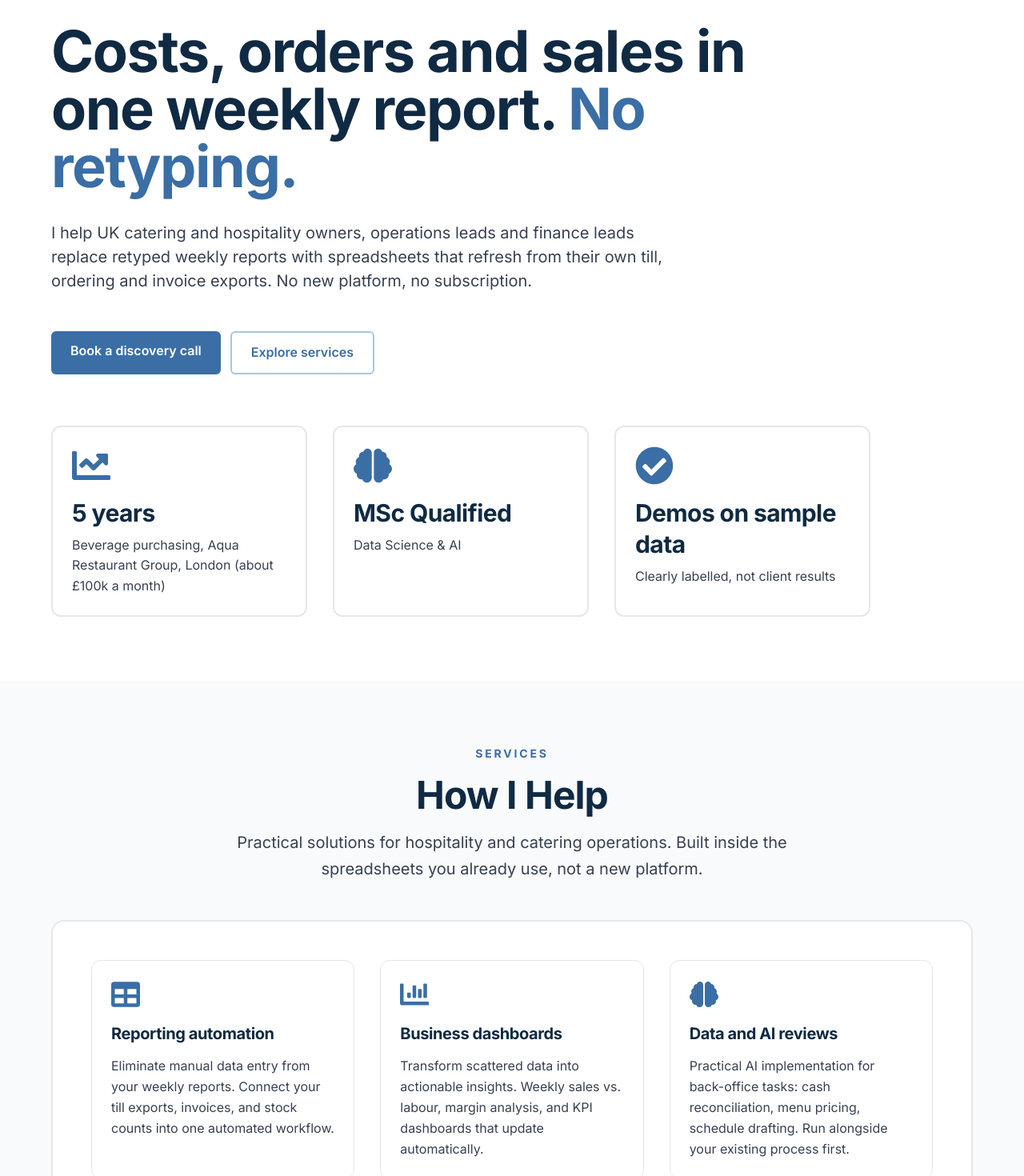
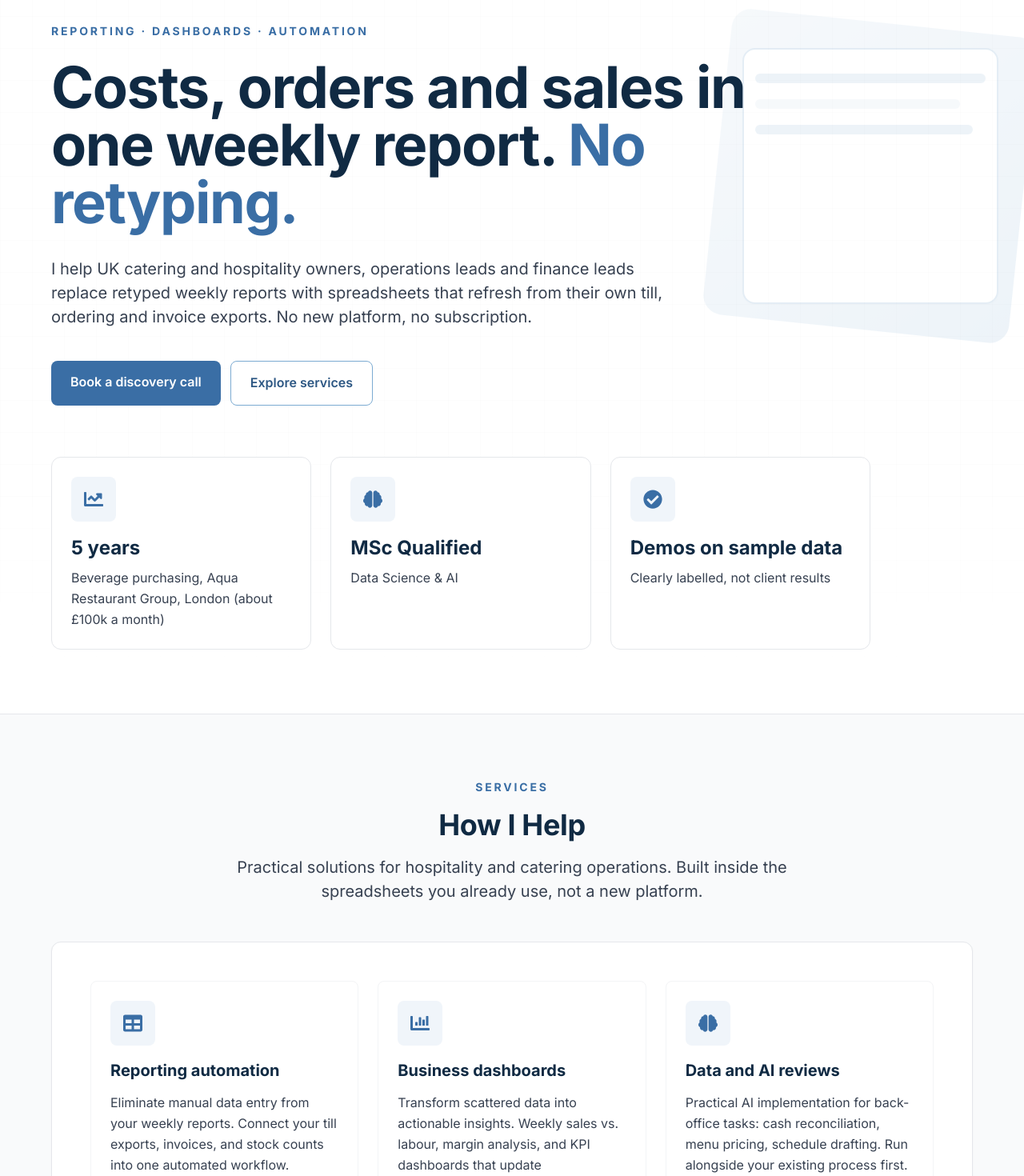
Before and after one commit to carlos-alves-one/carlos-alves-one.github.io, a Next.js app: page / in a window 1280 px wide. Shown: the part 100-1570 px from the top of the page at 80% size. Built offline with nearby package versions, Linux system fonts and the light colour scheme.

Commit message:
Visual polish: restore eyebrow, enhance grid bg, add decorative element, consistent cards/buttons/icons, better spacing, shadows and hover states

```diff
--- a/app/globals.css
+++ b/app/globals.css
@@ -8,36 +8,71 @@
     font-feature-settings: 'kern' 1, 'liga' 1;
     -webkit-font-smoothing: antialiased;
     -moz-osx-font-smoothing: grayscale;
-    background-image:
-      linear-gradient(0deg, rgba(0, 0, 0, 0.02) 1px, transparent 1px),
-      linear-gradient(90deg, rgba(0, 0, 0, 0.02) 1px, transparent 1px);
-    background-size: 40px 40px;
+    font-size: 16px;
   }
 
-  h1, h2, h3, h4, h5, h6 {
+  h1 {
     @apply font-bold text-navy-900;
     letter-spacing: -0.02em;
+  }
+
+  h2 {
+    @apply font-bold text-navy-900 text-3xl md:text-4xl;
+    letter-spacing: -0.01em;
+  }
+
+  h3 {
+    @apply font-bold text-navy-900 text-xl;
+  }
+
+  @media (prefers-reduced-motion: no-preference) {
+    .fade-in {
+      animation: fadeIn 0.6s ease-out forwards;
+    }
+
+    @keyframes fadeIn {
+      from {
+        opacity: 0;
+        transform: translateY(20px);
+      }
+      to {
+        opacity: 1;
+        transform: translateY(0);
+      }
+    }
   }
 }
 
 @layer components {
   .btn-primary {
-    @apply bg-accent-500 text-white px-6 py-3 font-semibold
-           hover:bg-accent-600 transition-colors duration-200
+    @apply bg-accent-500 text-white px-6 py-3.5 font-semibold inline-block text-center
+           hover:bg-accent-600 hover:shadow-md active:scale-95
+           transition-all duration-200
            focus:outline-none focus:ring-2 focus:ring-accent-500 focus:ring-offset-2;
-    border-radius: 6px;
+    border-radius: 8px;
+    min-height: 44px;
   }
 
   .btn-secondary {
-    @apply bg-white text-accent-500 px-6 py-3 font-semibold border-2 border-accent-200
-           hover:bg-accent-50 transition-colors duration-200
+    @apply bg-white text-accent-600 px-6 py-3.5 font-semibold inline-block text-center
+           border border-accent-300
+           hover:bg-accent-50 hover:border-accent-400 hover:shadow-md active:scale-95
+           transition-all duration-200
            focus:outline-none focus:ring-2 focus:ring-accent-500 focus:ring-offset-2;
-    border-radius: 6px;
+    border-radius: 8px;
+    min-height: 44px;
   }
 
-  .card {
-    @apply bg-white p-8 rounded-lg border-2 border-gray-200
-           hover:border-accent-500 transition-all duration-200;
+  .section-eyebrow {
+    @apply text-xs sm:text-sm font-bold text-accent-500 tracking-[0.2em] uppercase mb-4;
+  }
+
+  .section-heading {
+    @apply text-3xl md:text-4xl font-bold text-navy-900 mb-4;
+  }
+
+  .section-intro {
+    @apply text-lg md:text-xl text-gray-700 max-w-3xl leading-relaxed;
   }
 }
 
--- a/components/Hero.tsx
+++ b/components/Hero.tsx
@@ -11,49 +11,81 @@ export default function Hero() {
   }
 
   return (
-    <section className="pt-32 pb-20 px-8 sm:px-12 lg:px-16 bg-white">
-      <div className="max-w-7xl">
-        <div className="space-y-8 mb-16">
-          <h1 className="text-4xl sm:text-5xl md:text-6xl lg:text-7xl font-bold max-w-4xl">
+    <section className="relative pt-32 pb-20 px-8 sm:px-12 lg:px-16 bg-white overflow-hidden">
+      {/* Enhanced grid background with fade */}
+      <div className="absolute inset-0 opacity-30" style={{
+        backgroundImage: `
+          linear-gradient(to bottom, rgba(0,0,0,0.04) 1px, transparent 1px),
+          linear-gradient(to right, rgba(0,0,0,0.04) 1px, transparent 1px)
+        `,
+        backgroundSize: '40px 40px',
+        maskImage: 'linear-gradient(to bottom, black 60%, transparent 100%)',
+        WebkitMaskImage: 'linear-gradient(to bottom, black 60%, transparent 100%)'
+      }} />
+
+      {/* Decorative element for desktop */}
+      <div className="hidden lg:block absolute right-0 top-32 w-96 h-96 opacity-20">
+        <div className="relative w-full h-full">
+          <div className="absolute inset-0 bg-gradient-to-br from-accent-100 to-accent-200 rounded-3xl rotate-6" />
+          <div className="absolute inset-8 bg-white border-2 border-accent-300 rounded-2xl shadow-sm" />
+          <div className="absolute top-16 left-12 right-12 h-3 bg-accent-200 rounded-full" />
+          <div className="absolute top-24 left-12 right-20 h-3 bg-accent-100 rounded-full" />
+          <div className="absolute top-32 left-12 right-16 h-3 bg-accent-200 rounded-full" />
+        </div>
+      </div>
+
+      <div className="max-w-7xl relative z-10">
+        <div className="space-y-6 mb-16">
+          <p className="text-xs sm:text-sm font-bold text-accent-500 tracking-[0.2em] uppercase">
+            REPORTING · DASHBOARDS · AUTOMATION
+          </p>
+
+          <h1 className="text-4xl sm:text-5xl md:text-6xl lg:text-7xl font-bold max-w-4xl leading-tight">
             <span className="text-navy-900">Costs, orders and sales in one weekly report. </span>
             <span className="text-accent-500">No retyping.</span>
           </h1>
 
-          <p className="text-lg sm:text-xl text-gray-700 max-w-3xl leading-relaxed">
+          <p className="text-base sm:text-lg md:text-xl text-gray-700 max-w-3xl leading-relaxed pt-2">
             I help UK catering and hospitality owners, operations leads and finance leads replace retyped weekly reports with spreadsheets that refresh from their own till, ordering and invoice exports. No new platform, no subscription.
           </p>
 
-          <div className="flex flex-row gap-3 pt-4">
+          <div className="flex flex-col sm:flex-row gap-3 pt-4">
             <a
               href="mailto:carlos.alves.one@gmail.com"
-              className="btn-primary text-base inline-block"
+              className="btn-primary text-sm sm:text-base whitespace-nowrap"
             >
               Book a discovery call
             </a>
             <button
               onClick={() => scrollToSection('services')}
-              className="btn-secondary text-base"
+              className="btn-secondary text-sm sm:text-base whitespace-nowrap"
             >
               Explore services
             </button>
           </div>
         </div>
 
-        <div className="grid grid-cols-1 md:grid-cols-3 gap-8 max-w-5xl">
-          <div className="bg-white p-6 rounded-xl border-2 border-gray-200 hover:border-accent-500 transition-all duration-200 group">
-            <FaChartLine className="text-accent-500 text-5xl mb-4 group-hover:scale-110 transition-transform duration-300" />
-            <h3 className="text-3xl font-bold text-navy-900 mb-2">5 years</h3>
-            <p className="text-gray-700 text-base">Beverage purchasing, Aqua Restaurant Group, London (about £100k a month)</p>
+        <div className="grid grid-cols-1 md:grid-cols-3 gap-6 max-w-5xl">
+          <div className="bg-white p-6 rounded-xl border border-gray-200 hover:border-accent-400 hover:shadow-lg hover:-translate-y-1 transition-all duration-300 group">
+            <div className="bg-accent-50 w-14 h-14 rounded-lg flex items-center justify-center mb-4">
+              <FaChartLine className="text-accent-500 text-2xl group-hover:scale-110 transition-transform duration-300" />
+            </div>
+            <h3 className="text-2xl font-bold text-navy-900 mb-2">5 years</h3>
+            <p className="text-gray-700 text-base leading-relaxed">Beverage purchasing, Aqua Restaurant Group, London (about £100k a month)</p>
           </div>
-          <div className="bg-white p-6 rounded-xl border-2 border-gray-200 hover:border-accent-500 transition-all duration-200 group">
-            <FaBrain className="text-accent-500 text-5xl mb-4 group-hover:scale-110 transition-transform duration-300" />
-            <h3 className="text-3xl font-bold text-navy-900 mb-2">MSc Qualified</h3>
-            <p className="text-gray-700 text-base">Data Science & AI</p>
+          <div className="bg-white p-6 rounded-xl border border-gray-200 hover:border-accent-400 hover:shadow-lg hover:-translate-y-1 transition-all duration-300 group">
+            <div className="bg-accent-50 w-14 h-14 rounded-lg flex items-center justify-center mb-4">
+              <FaBrain className="text-accent-500 text-2xl group-hover:scale-110 transition-transform duration-300" />
+            </div>
+            <h3 className="text-2xl font-bold text-navy-900 mb-2">MSc Qualified</h3>
+            <p className="text-gray-700 text-base leading-relaxed">Data Science & AI</p>
           </div>
-          <div className="bg-white p-6 rounded-xl border-2 border-gray-200 hover:border-accent-500 transition-all duration-200 group">
-            <FaCheckCircle className="text-accent-500 text-5xl mb-4 group-hover:scale-110 transition-transform duration-300" />
-            <h3 className="text-3xl font-bold text-navy-900 mb-2">Demos on sample data</h3>
-            <p className="text-gray-700 text-base">Clearly labelled, not client results</p>
+          <div className="bg-white p-6 rounded-xl border border-gray-200 hover:border-accent-400 hover:shadow-lg hover:-translate-y-1 transition-all duration-300 group">
+            <div className="bg-accent-50 w-14 h-14 rounded-lg flex items-center justify-center mb-4">
+              <FaCheckCircle className="text-accent-500 text-2xl group-hover:scale-110 transition-transform duration-300" />
+            </div>
+            <h3 className="text-2xl font-bold text-navy-900 mb-2">Demos on sample data</h3>
+            <p className="text-gray-700 text-base leading-relaxed">Clearly labelled, not client results</p>
           </div>
         </div>
       </div>
--- a/components/Services.tsx
+++ b/components/Services.tsx
@@ -53,54 +53,58 @@ const allServices = [
 
 export default function Services() {
   return (
-    <section id="services" className="py-20 px-8 sm:px-12 lg:px-16 bg-gray-50">
+    <section id="services" className="py-20 px-8 sm:px-12 lg:px-16 bg-gray-50 border-t border-gray-200">
       <div className="max-w-7xl mx-auto">
         <div className="text-center mb-12">
-          <p className="text-xs sm:text-sm font-bold text-accent-500 tracking-[0.2em] uppercase mb-4">
+          <p className="section-eyebrow">
             Services
           </p>
-          <h2 className="text-4xl md:text-5xl font-bold text-navy-900 mb-4">
+          <h2 className="section-heading">
             How I Help
           </h2>
-          <p className="text-xl text-gray-700 max-w-3xl mx-auto leading-relaxed">
+          <p className="section-intro mx-auto">
             Practical solutions for hospitality and catering operations. Built inside the spreadsheets
             you already use, not a new platform.
           </p>
         </div>
 
-        <div className="bg-white p-8 md:p-12 rounded-2xl border-2 border-gray-200 mb-12">
-          <div className="grid grid-cols-1 md:grid-cols-3 gap-8">
+        <div className="bg-white p-8 md:p-12 rounded-xl border border-gray-200 shadow-sm mb-12">
+          <div className="grid grid-cols-1 md:grid-cols-3 gap-6">
             {featuredServices.map((service, index) => (
               <div
                 key={index}
-                className="bg-white p-6 rounded-xl border border-gray-200"
+                className="p-6 rounded-lg border border-gray-100 hover:border-accent-300 hover:shadow-md hover:-translate-y-1 transition-all duration-300 group"
               >
-                <service.icon className="text-accent-500 text-4xl mb-4" />
+                <div className="bg-accent-50 w-14 h-14 rounded-lg flex items-center justify-center mb-4">
+                  <service.icon className="text-accent-500 text-2xl group-hover:scale-110 transition-transform duration-300" />
+                </div>
                 <h3 className="text-xl font-bold text-navy-900 mb-3">
                   {service.title}
                 </h3>
-                <p className="text-gray-700 leading-relaxed">{service.description}</p>
+                <p className="text-gray-700 leading-relaxed text-base">{service.description}</p>
               </div>
             ))}
           </div>
         </div>
 
-        <div className="grid grid-cols-1 md:grid-cols-2 lg:grid-cols-3 gap-8 mb-12">
+        <div className="grid grid-cols-1 md:grid-cols-2 lg:grid-cols-3 gap-6 mb-12">
           {allServices.map((service, index) => (
             <div
               key={index}
-              className="bg-white p-6 rounded-xl border-2 border-gray-200 hover:border-accent-500 transition-all duration-200"
+              className="bg-white p-6 rounded-xl border border-gray-200 hover:border-accent-400 hover:shadow-lg hover:-translate-y-1 transition-all duration-300 group"
             >
-              <service.icon className="text-accent-500 text-5xl mb-4" />
+              <div className="bg-accent-50 w-14 h-14 rounded-lg flex items-center justify-center mb-4">
+                <service.icon className="text-accent-500 text-2xl group-hover:scale-110 transition-transform duration-300" />
+              </div>
               <h3 className="text-xl font-bold text-navy-900 mb-3">
                 {service.title}
               </h3>
-              <p className="text-gray-700 leading-relaxed">{service.description}</p>
+              <p className="text-gray-700 leading-relaxed text-base">{service.description}</p>
             </div>
           ))}
         </div>
 
-        <div className="bg-accent-50 p-8 rounded-2xl border-2 border-accent-200">
+        <div className="bg-accent-50 p-8 rounded-xl border border-accent-200 shadow-sm">
           <p className="text-xl text-navy-900 mb-4 font-semibold text-center">
             Every engagement starts with a <span className="text-accent-600">free 30-minute Spreadsheet Audit</span>
           </p>
```
Also changed, not shown: components/About.tsx (+28 -26 lines), components/Contact.tsx (+24 -24 lines), components/Footer.tsx (+19 -19 lines).
